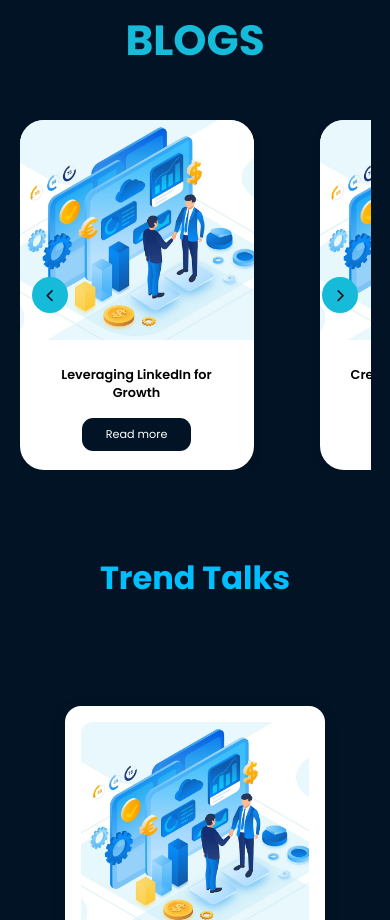
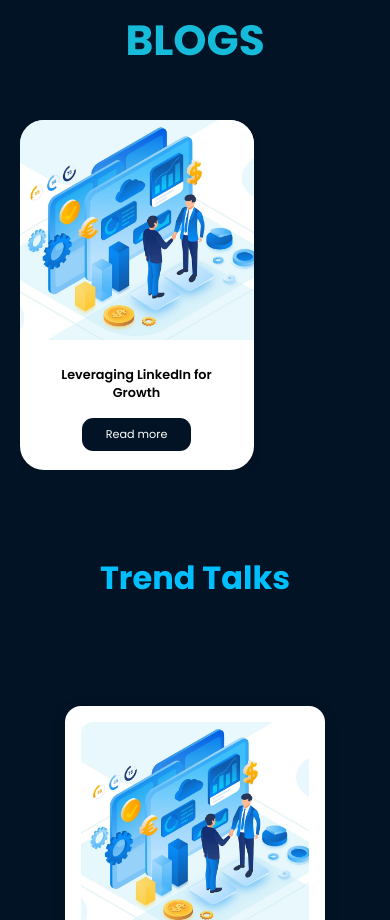
Before and after one commit to FNP-git/FNP-GLOBAL, a React (Vite) app in the folder frontend/: page /blogs in a window 390 px wide. Shown: the part 880-1800 px from the top of the page. Built offline with nearby package versions, Linux system fonts and the light colour scheme.

Commit message:
dist added

```diff
--- a/frontend/src/components/Blogs.css
+++ b/frontend/src/components/Blogs.css
@@ -112,6 +112,11 @@
     color: #011325;
     font-weight: 600;
   }
+  .blogs-wrapper.dragging {
+    cursor: grabbing !important;
+    user-select: none;
+    scroll-behavior: auto !important;
+  }
 
   /* Responsive */
   @media (max-width: 768px) {
@@ -119,7 +124,12 @@
     .blogs-heading {
       font-size: 5vh;
     }
-
+    .blogs-wrapper {
+      overflow-x: auto !important;
+      scroll-snap-type: x mandatory;
+      -webkit-overflow-scrolling: touch;
+      transform: none !important;
+    }
     .blog-card-container {
       flex: 0 0 calc(47%);
       margin-right: 2vh;
@@ -130,13 +140,9 @@
     }
 
     .arw-button {
-      padding: 0.4rem;
+      display: none !important;
     }
 
-    .arw-button svg {
-      height: 1.2rem;
-      width: 1.2rem;
-    }
   }
   @media (max-width: 426px){
     .blog-card-container {
--- a/frontend/src/components/Blogs.jsx
+++ b/frontend/src/components/Blogs.jsx
@@ -24,6 +24,7 @@ const Blogs = ({ showButton = true }) => {
   const wrapperRef = useRef(null);
   const [isAnimating, setIsAnimating] = useState(true);
   const navigate = useNavigate();
+  const isMobile = window.innerWidth <= 768;
 
   const extendedBlogs = [
     ...blogData.slice(-3),
@@ -53,37 +54,96 @@ const Blogs = ({ showButton = true }) => {
     }
   };
 
+  // Drag-to-scroll handlers
+  useEffect(() => {
+    const slider = wrapperRef.current;
+    let isDown = false;
+    let startX;
+    let scrollLeft;
+
+    const mouseDownHandler = (e) => {
+      isDown = true;
+      slider.classList.add('dragging');
+      startX = e.pageX - slider.offsetLeft;
+      scrollLeft = slider.scrollLeft;
+    };
+
+    const mouseLeaveHandler = () => {
+      isDown = false;
+      slider.classList.remove('dragging');
+    };
+
+    const mouseUpHandler = () => {
+      isDown = false;
+      slider.classList.remove('dragging');
+    };
+
+    const mouseMoveHandler = (e) => {
+      if (!isDown) return;
+      e.preventDefault();
+      const x = e.pageX - slider.offsetLeft;
+      const walk = (x - startX) * 2;
+      slider.scrollLeft = scrollLeft - walk;
+    };
+
+    if (isMobile) {
+      slider.addEventListener('mousedown', mouseDownHandler);
+      slider.addEventListener('mouseleave', mouseLeaveHandler);
+      slider.addEventListener('mouseup', mouseUpHandler);
+      slider.addEventListener('mousemove', mouseMoveHandler);
+    }
+
+    return () => {
+      if (isMobile) {
+        slider.removeEventListener('mousedown', mouseDownHandler);
+        slider.removeEventListener('mouseleave', mouseLeaveHandler);
+        slider.removeEventListener('mouseup', mouseUpHandler);
+        slider.removeEventListener('mousemove', mouseMoveHandler);
+      }
+    };
+  }, [isMobile]);
+
   const cardWidth = `calc((100% - 4vh) / 3)`;
 
   return (
     <div className="blogs-section">
       <h1 className="blogs-heading">OUR LATEST BLOGS</h1>
       <div className="blogs-container">
+        {!isMobile && (
           <button className="arw-button left" onClick={handlePrev}>
             <ChevronLeft />
           </button>
+        )}
+
         <div className="slider-window">
           <div
             ref={wrapperRef}
             className={`blogs-wrapper ${isAnimating ? 'animate' : ''}`}
             style={{
-              transform: `translateX(-${index * (100 / 3)}%)`,
+              transform: !isMobile ? `translateX(-${index * (100 / 3)}%)` : 'none',
+              overflowX: isMobile ? 'auto' : 'visible',
+              cursor: isMobile ? 'grab' : 'default',
             }}
           >
             {extendedBlogs.map((blog, i) => (
               <div
                 key={i}
                 className="blog-card-container"
-                style={{ width: cardWidth }}
+                style={{
+                  width: isMobile ? '85vw' : cardWidth,
+                }}
               >
                 <BlogCard image={blog.image} title={blog.title} />
               </div>
             ))}
           </div>
         </div>
+
+        {!isMobile && (
           <button className="arw-button right" onClick={handleNext}>
             <ChevronRight />
           </button>
+        )}
       </div>
 
       {showButton && (
```
Lines whose indentation alone changed are shown as unchanged.
